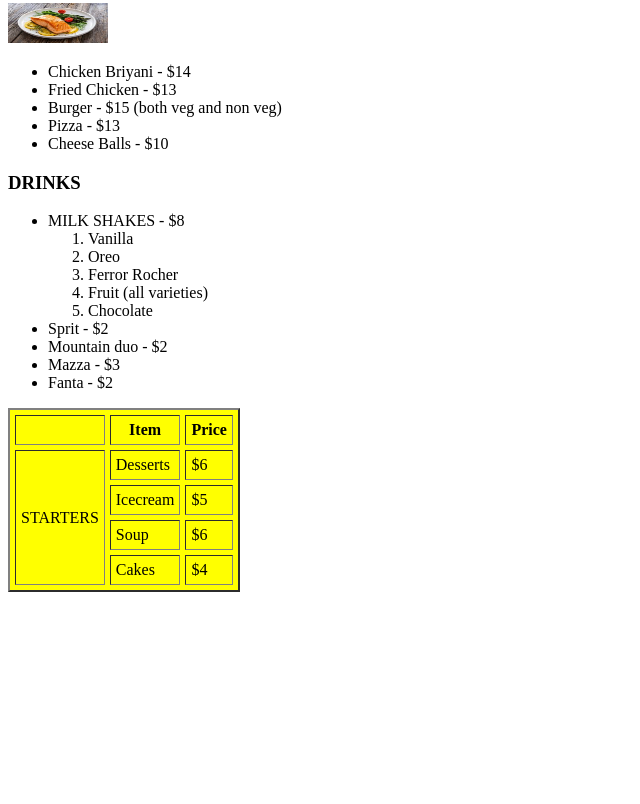
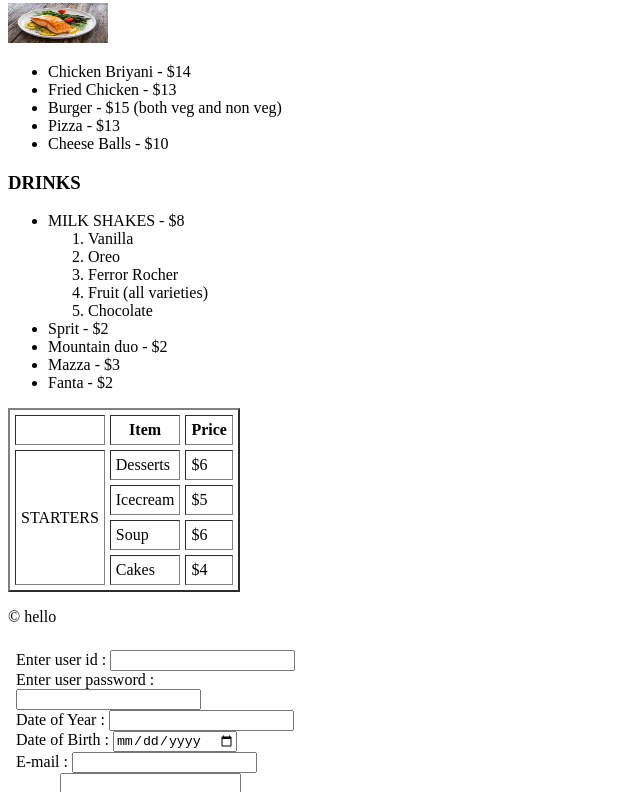
Before and after one commit to RIYONARAJ/newProject, a plain HTML site: page index1.html in a window 1280 px wide. Shown: the part 368-1172 px from the top of the page, without its empty margins (0-640 px from the left). Before the commit the page ends 968 px from the top, so only its background shows below. Drawn offline with Linux system fonts and the light colour scheme.

Commit message:
modified index1 file

```diff
--- a/index1.html
+++ b/index1.html
@@ -43,7 +43,7 @@
         <li>Mazza - $3</li>
         <li>Fanta - $2</li>
     </ul>
-    <table border = "2" bgcolor = "yellow" cellpadding = "5" cellspacing = "5">
+    <table border = "2" bgcolor = "white" cellpadding = "5" cellspacing = "5">
         <thead>
             <tr>
                 <th></th>
@@ -72,5 +72,7 @@
         </tbody>
         <tfoot></tfoot>
     </table>
+    <p>&copy; hello</p>
+    <iframe src="forms.html" frameborder="0" ></iframe>
 </body>
 </html>
```
